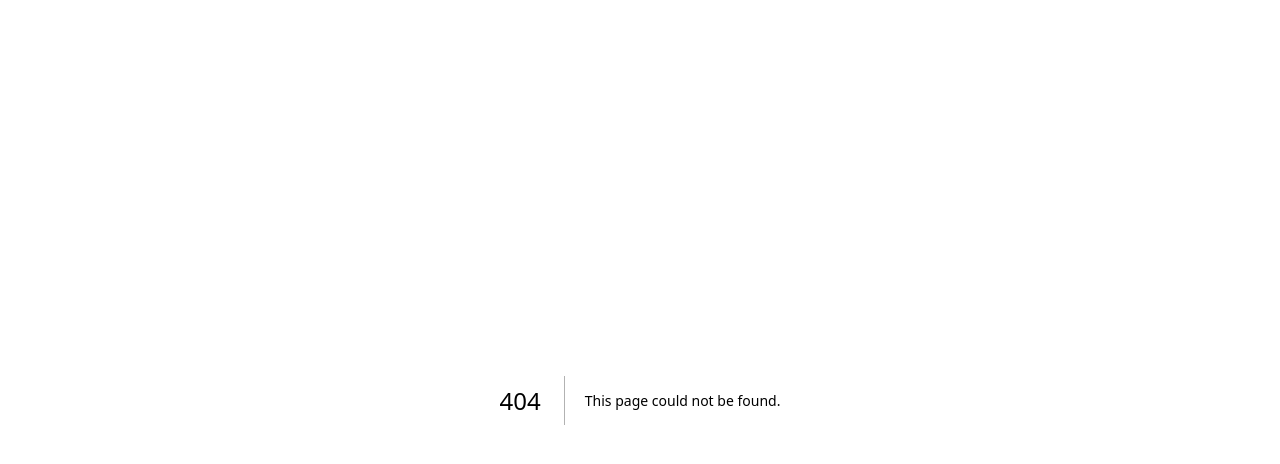
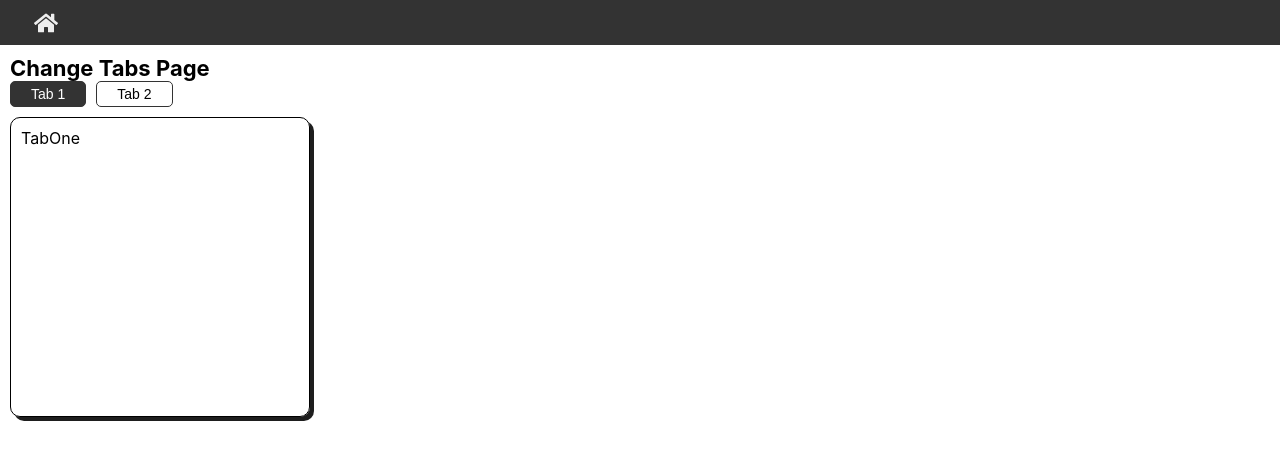
Before and after one commit to jasmix555/next-logs, a Next.js app: page /02 in a window 1280 px wide. Before the commit this address had no page. Shown: the top 464 px of the page. Built offline with nearby package versions, Linux system fonts and the light colour scheme.

Commit message:
Update layout styles and add links to home page

```diff
--- a/src/pages/01/index.tsx
+++ b/src/pages/01/index.tsx
@@ -14,7 +14,7 @@ export default function Page01() {
   });
 
   return (
-    <Layout text={"Back to Home Page"}>
+    <Layout>
       <h1>Randomizer</h1>
       <div className={style.wrapper}>
         <div className={style.functions}>
--- /dev/null
+++ b/src/pages/02/component/TabOne.tsx
@@ -0,0 +1,7 @@
+import React from "react";
+
+const TabOne = () => {
+  return <div>TabOne</div>;
+};
+
+export default TabOne;
--- /dev/null
+++ b/src/pages/02/component/TabTwo.tsx
@@ -0,0 +1,7 @@
+import React from "react";
+
+const TabTwo = () => {
+  return <div>TabTwo</div>;
+};
+
+export default TabTwo;
--- /dev/null
+++ b/src/pages/02/index.tsx
@@ -0,0 +1,50 @@
+import React, { useState } from "react";
+import Layout from "../component/Layout";
+import TabOne from "./component/TabOne";
+import TabTwo from "./component/TabTwo";
+import style from "./styles.module.scss";
+
+const Sample02 = () => {
+  const [tab, setTab] = useState(1);
+
+  const First = () => {
+    return (
+      <div className={style.tabWrap}>
+        <TabOne />
+      </div>
+    );
+  };
+
+  const Second = () => {
+    return (
+      <div className={style.tabWrap}>
+        <TabTwo />
+      </div>
+    );
+  };
+
+  return (
+    <Layout>
+      <h1>Change Tabs Page</h1>
+      <div className={style.wrapper}>
+        <div className={style.tabBtns}>
+          <button
+            className={tab === 1 ? style.active : ""}
+            onClick={() => setTab(1)}
+          >
+            Tab 1
+          </button>
+          <button
+            className={tab === 2 ? style.active : ""}
+            onClick={() => setTab(2)}
+          >
+            Tab 2
+          </button>
+        </div>
+        <div className={style.tabs}>{tab === 1 ? <First /> : <Second />}</div>
+      </div>
+    </Layout>
+  );
+};
+
+export default Sample02;
--- /dev/null
+++ b/src/pages/02/styles.module.scss
@@ -0,0 +1,32 @@
+.tabWrap {
+  height: 30rem;
+  width: 30rem;
+  border: 1px solid #000;
+  font-size: 1.6rem;
+  padding: 1rem;
+  border-radius: 10px;
+  box-shadow: 4px 4px 0px rgb(30, 30, 30);
+}
+
+.tabBtns {
+  display: flex;
+  gap: 1rem;
+  margin-bottom: 1rem;
+  button {
+    font-size: 1.4rem;
+    border: 1px solid #333;
+    border-radius: 5px;
+    padding: 0.4rem 2rem;
+    background-color: #fff;
+    cursor: pointer;
+    transition: all 150ms ease-in-out;
+    &:hover {
+      background-color: #8a8a8a;
+      color: #fff;
+    }
+    &.active {
+      background-color: #333;
+      color: #fff;
+    }
+  }
+}
--- a/src/pages/component/Layout.tsx
+++ b/src/pages/component/Layout.tsx
@@ -10,7 +10,7 @@ export default function Layout({ children }: any) {
           <FaHome />
         </Link>
       </div>
-      <main>{children}</main>
+      <main className={style.wrapper}>{children}</main>
     </>
   );
 }
--- a/src/styles/globals.css
+++ b/src/styles/globals.css
@@ -15,6 +15,7 @@ body {
 a {
   color: inherit;
   text-decoration: none;
+  font-size: 1.6rem;
 }
 
 ul {
@@ -33,8 +34,13 @@ input {
 }
 
 h1 {
-  font-size: 2rem;
+  font-size: 2.2rem;
   font-weight: 700;
+}
+
+p {
+  font-size: 1.6rem;
+  font-weight: 400;
 }
 
 .slide-in {
@@ -43,8 +49,8 @@ h1 {
   left: 0;
   width: 100%;
   height: 100vh;
-  background: #0f0f0f;
-  transform-origin: right;
+  background: #676767;
+  transform-origin: bottom;
 }
 .slide-in-one {
   position: absolute;
@@ -53,7 +59,7 @@ h1 {
   width: 100%;
   height: 100vh;
   background: #333;
-  transform-origin: right;
+  transform-origin: bottom;
 }
 
 .slide-out {
@@ -63,5 +69,5 @@ h1 {
   width: 100%;
   height: 100vh;
   background: #333;
-  transform-origin: left;
+  transform-origin: top;
 }
--- a/src/styles/styles.module.scss
+++ b/src/styles/styles.module.scss
@@ -22,3 +22,23 @@
     }
   }
 }
+
+.wrapper {
+  padding: 1rem;
+}
+
+.container {
+  display: flex;
+  gap: 1rem;
+  flex-wrap: wrap;
+  a {
+    border: solid 1px #333;
+    padding: 0.4rem 1rem;
+    border-radius: 5px;
+    transition: 150ms ease-in-out;
+    &:hover {
+      background: #333;
+      color: #eee;
+    }
+  }
+}
```
Also changed, not shown: src/pages/index.tsx (+6 -2 lines).
